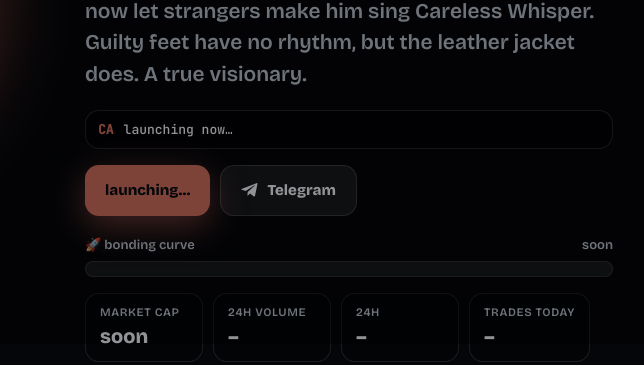
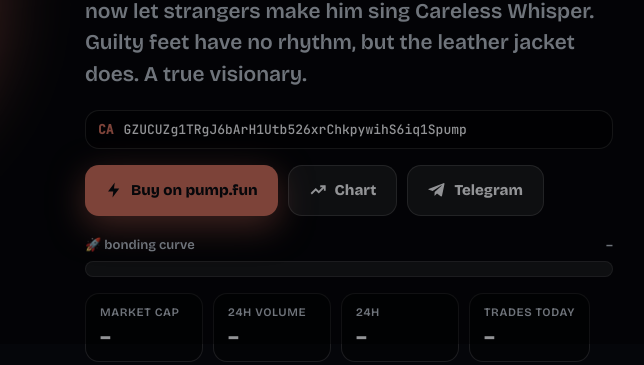
Before and after one commit to trenchtoys/trenchtoys.github.io, a plain HTML site: page c/whisper-12bd/index.html in a window 1280 px wide. Shown: the part 456-821 px from the top of the page, 531-1175 px from the left. Drawn offline with nearby package versions, Linux system fonts and the light colour scheme; no server answers.

Commit message:
Careless Whisper Jensen ($WHISPER) launched GZUCUZ

```diff
--- a/c/whisper-12bd/index.html
+++ b/c/whisper-12bd/index.html
@@ -54,11 +54,11 @@
 <main><nav><a href="https://trenchtoys.github.io/">← Trench Toys</a><span class="sp"></span></nav>
 <div class="hero"><div class="stage" id="stage"><div class="coin"><div class="edge"></div><div class="face"><img src="img_0_zoom.gif" alt="Careless Whisper Jensen"></div><div class="face back">$WHISPER</div></div></div>
 <div><h1>Careless Whisper Jensen</h1><div class="tk">$WHISPER</div><p class="line">Jensen Huang spent decades building the GPUs that now let strangers make him sing Careless Whisper. Guilty feet have no rhythm, but the leather jacket does. A true visionary.</p>
-<div class="ca" id="ca" title="tap to copy"><b>CA</b>launching now…</div>
-<div class="cta"><span class="btn pri">launching…</span><a class="btn " href="https://t.me/trenchtoysfun" target="_blank" rel="noopener"><svg viewBox="0 0 24 24" fill="currentColor"><path d="M21.9 4.3 18.7 19.5c-.2 1-.9 1.3-1.8.8l-4.9-3.6-2.4 2.3c-.3.3-.5.5-1 .5l.3-5 9.2-8.3c.4-.4-.1-.6-.6-.2L6.2 13.2l-4.9-1.5c-1-.3-1.1-1 .2-1.5L20.6 2.9c.9-.3 1.6.2 1.3 1.4z"/></svg>Telegram</a></div>
-<div class="meter"><div class="lab"><span>🚀 bonding curve</span><span id="pct">soon</span></div><div class="bar"><i id="fill"></i></div></div>
+<div class="ca" id="ca" title="tap to copy"><b>CA</b>GZUCUZg1TRgJ6bArH1Utb526xrChkpywihS6iq1Spump</div>
+<div class="cta"><a class="btn pri" href="https://pump.fun/coin/GZUCUZg1TRgJ6bArH1Utb526xrChkpywihS6iq1Spump" target="_blank" rel="noopener"><svg viewBox="0 0 24 24" fill="currentColor"><path d="M13 2 4 14h7l-1 8 9-12h-7l1-8z"/></svg>Buy on pump.fun</a><a class="btn " href="https://dexscreener.com/solana/GZUCUZg1TRgJ6bArH1Utb526xrChkpywihS6iq1Spump" target="_blank" rel="noopener"><svg viewBox="0 0 24 24" fill="none" stroke="currentColor" stroke-width="2.4"><path d="M3 17l6-6 4 4 8-8"/><path d="M15 7h6v6"/></svg>Chart</a><a class="btn " href="https://t.me/trenchtoysfun" target="_blank" rel="noopener"><svg viewBox="0 0 24 24" fill="currentColor"><path d="M21.9 4.3 18.7 19.5c-.2 1-.9 1.3-1.8.8l-4.9-3.6-2.4 2.3c-.3.3-.5.5-1 .5l.3-5 9.2-8.3c.4-.4-.1-.6-.6-.2L6.2 13.2l-4.9-1.5c-1-.3-1.1-1 .2-1.5L20.6 2.9c.9-.3 1.6.2 1.3 1.4z"/></svg>Telegram</a></div>
+<div class="meter"><div class="lab"><span>🚀 bonding curve</span><span id="pct">–</span></div><div class="bar"><i id="fill"></i></div></div>
 <div class="grad" id="grad">🎓 GRADUATED: it's on PumpSwap now</div>
-<div class="stats"><div class="stat"><small>market cap</small><b id="mc">soon</b></div><div class="stat"><small>24h volume</small><b id="vol">–</b></div><div class="stat"><small>24h</small><b id="chg">–</b></div><div class="stat"><small>trades today</small><b id="tx">–</b></div></div>
+<div class="stats"><div class="stat"><small>market cap</small><b id="mc">–</b></div><div class="stat"><small>24h volume</small><b id="vol">–</b></div><div class="stat"><small>24h</small><b id="chg">–</b></div><div class="stat"><small>trades today</small><b id="tx">–</b></div></div>
 </div></div>
 <section><div class="two">
 <div class="panel"><h2>🎮 Candle Catch: grab the greens, dodge the reds</h2><canvas id="game" width="360" height="480"></canvas><div class="row"><button class="btn pri" id="gstart">play</button><span class="btn" id="gbest">best 0</span></div></div>
@@ -69,7 +69,7 @@
 <footer>Made by <a href="https://trenchtoys.github.io/">Trench Toys</a>, a tiny meme studio.<br>A meme coin for fun: no team, no roadmap, no promises, not financial advice.<br>Not affiliated with @MarioNawfal or anyone mentioned.<br>The creator wallet bought 0.05 SOL at launch and may sell it.</footer></main>
 <div class="toast" id="toast">copied</div>
 <script>
-const CA="",BC="",TK="WHISPER",IMGS=["img_0_zoom.gif", "img_0.jpg"],GAME="catch",STILL="img_0.jpg";
+const CA="GZUCUZg1TRgJ6bArH1Utb526xrChkpywihS6iq1Spump",BC="6HitWWgauU2Fxxpc7tXmwubrMFs8gPqrg3vh7kwKzWQP",TK="WHISPER",IMGS=["img_0_zoom.gif", "img_0.jpg"],GAME="catch",STILL="img_0.jpg";
 const $=id=>document.getElementById(id),toast=t=>{const e=$("toast");e.textContent=t;e.classList.add("on");setTimeout(()=>e.classList.remove("on"),1500)};
 $("ca").onclick=()=>{if(!CA)return;navigator.clipboard.writeText(CA);toast("CA copied");burst(innerWidth/2,innerHeight*.6,40)};
 /* ---- confetti / fx ---- */
--- a/toys.json
+++ b/toys.json
@@ -62,9 +62,9 @@
   "slug": "whisper-12bd",
   "name": "Careless Whisper Jensen",
   "tk": "WHISPER",
-  "mint": null,
+  "mint": "GZUCUZg1TRgJ6bArH1Utb526xrChkpywihS6iq1Spump",
   "logo": "img_0_zoom.gif",
   "accent": "#d17060",
-  "t": 1794386727
+  "t": 1794386741
  }
 ]
```
Also changed, not shown: index.html (+1 -1 lines).
